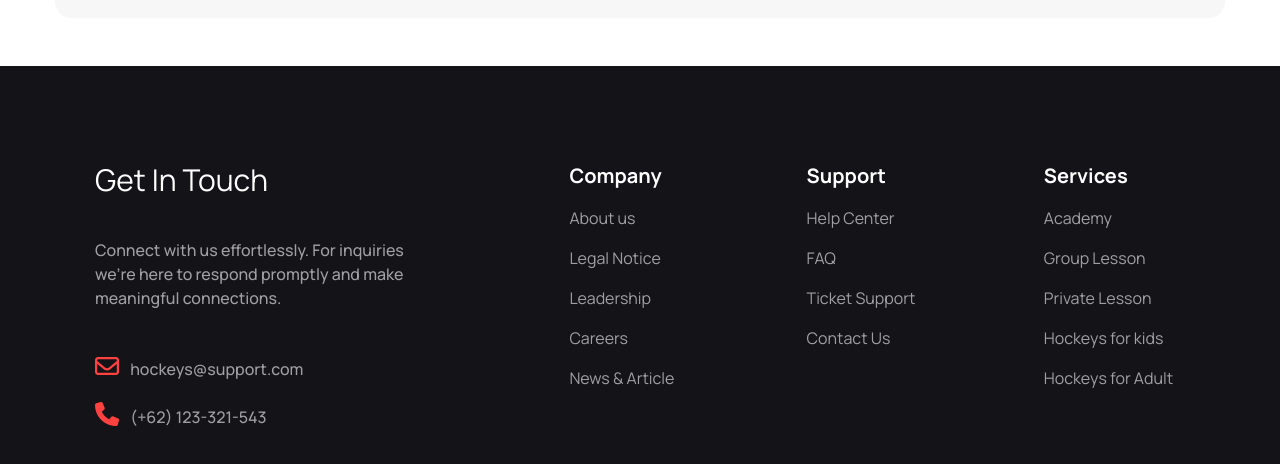
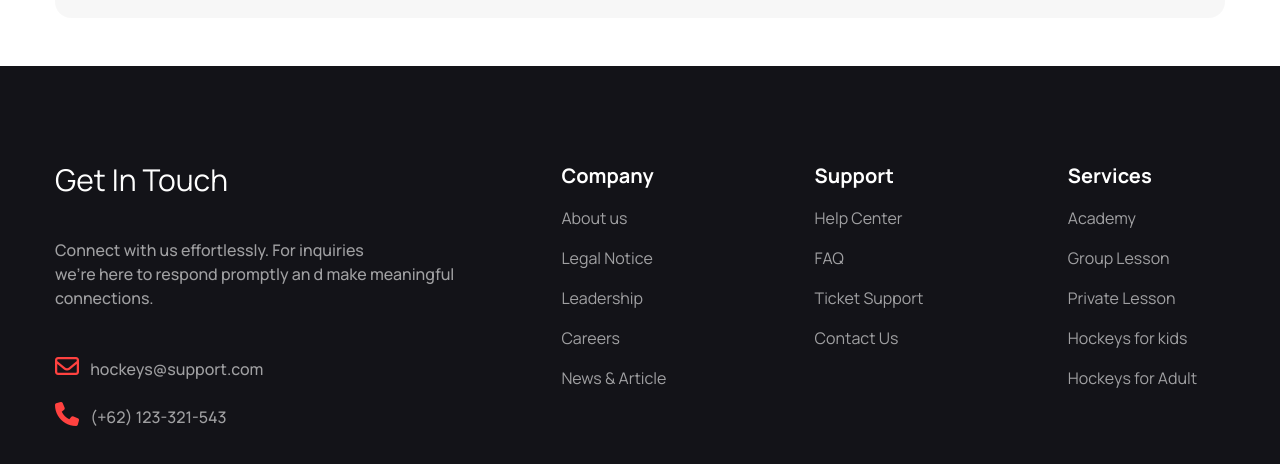
Before and after one commit to mydul62/hockeys, a plain HTML site: page index.html in a window 1280 px wide. Shown: the part 5823-6287 px from the top of the page. Drawn offline with nearby package versions, Linux system fonts and the light colour scheme.

Commit message:
fixed the issue in footer

```diff
--- a/index.html
+++ b/index.html
@@ -761,10 +761,10 @@
     <!-- main section end  -->
     <!-- footer start  -->
     <footer class="bg-[#131318] ">
-      <div class="container max-w-[1170px] sm:px-10 mx-auto grid grid-cols-2  lg:grid-cols-5 gap-24 py-10 lg:py-24">
+      <div class="container max-w-[1170px] px-10 lg:px-0 mx-auto grid grid-cols-2  lg:grid-cols-5 gap-24 py-10 lg:py-24">
         <div class="space-y-10 flex flex-col justify-center lg:justify-start *:text-center lg:*:text-start lg:text-left col-span-2">
           <h2 class="text-2xl lg:text-3xl text-white">Get In Touch</h2>
-          <p class="text-[#FFFFFF99] font-medium"> Connect with us effortlessly. For inquiries <br> we're here to respond promptly and make meaningful connections. </p>
+          <p class="text-[#FFFFFF99] font-medium"> Connect with us effortlessly. For inquiries <br> we're here to respond promptly an d make meaningful connections. </p>
           <ul class="text-[#FFFFFF99] font-medium mr-2 space-y-4 flex flex-col justify-center">
             <li>
           <i class="fa-regular fa-envelope text-2xl text-[#FF4240] mr-2"></i> hockeys@support.com</li>
```
